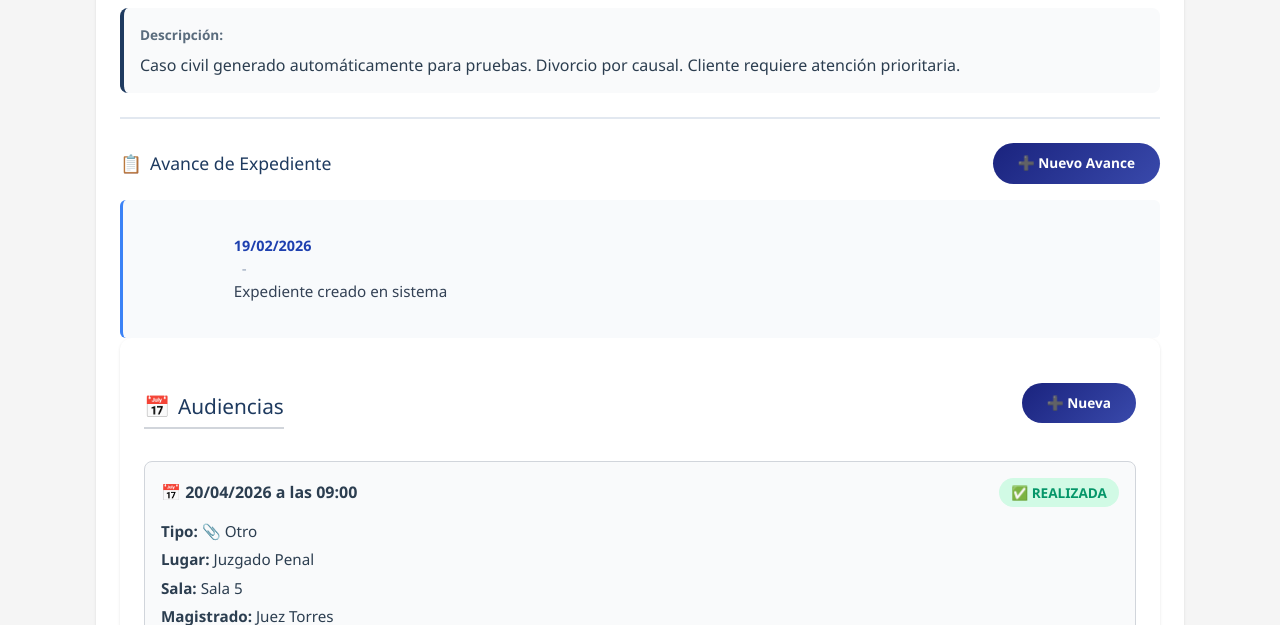
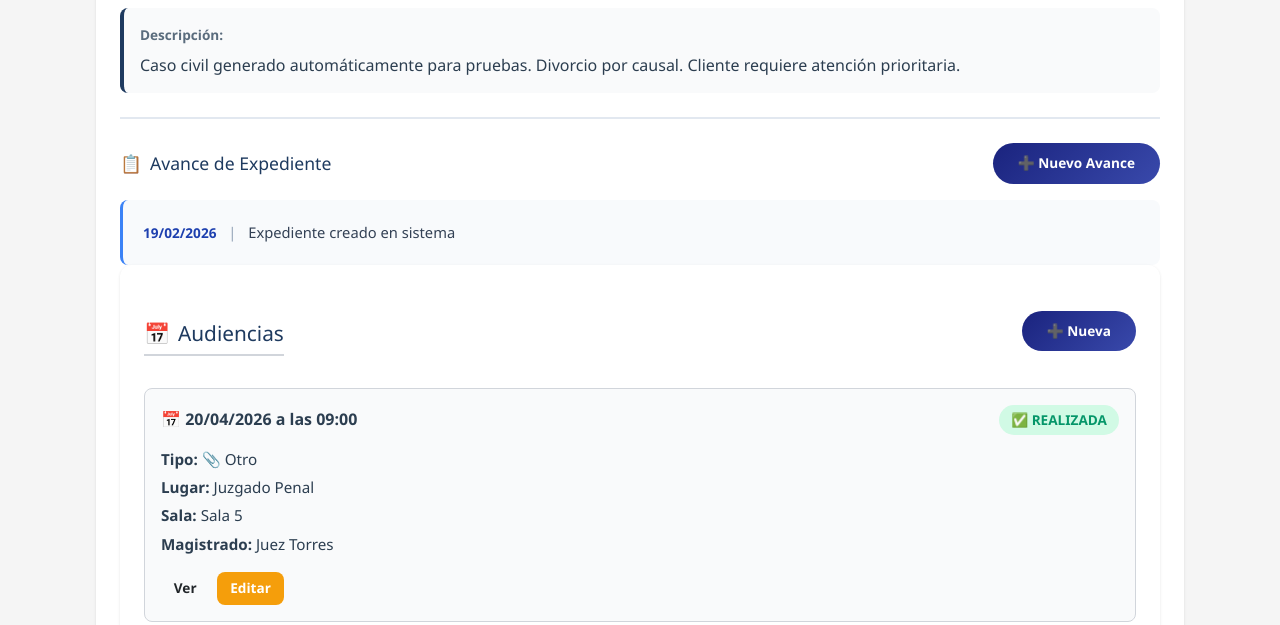
Before and after one commit to quijandriasistema-dot/gestor-expedientes, a Flask app: page /expediente/1 in a window 1280 px wide. Shown: the part 676-1301 px from the top of the page. Run offline with Flask 3, Linux system fonts and the light colour scheme; the visitor is signed in with stand-in values (Sample User, id 1); data comes from the database, SQL or seed files in the repository; parts of the project's set-up code (start-up, migrations or seed data) failed here and were passed over; some libraries are stand-ins or nearby versions.

Commit message:
v1.0.3-fix8 - Avance de Expediente como bitacora unica continua con saltos de linea

```diff
--- a/app/templates/expediente_detalle.html
+++ b/app/templates/expediente_detalle.html
@@ -210,14 +210,12 @@
             </div>
 
             {% if avances %}
-            <div class="avance-lista-compacta">
+            <div class="avance-bitacora">
                 {% for h in avances %}
-                <div class="avance-item-compacto">
-                    <p class="avance-texto">
-                        <span class="avance-fecha-inline">{{ h.fecha.strftime('%d/%m/%Y') if h.fecha else 'Sin fecha' }}</span>
-                        <span class="avance-separator"> - </span>
-                        {{ h.descripcion or 'Sin descripción' }}
-                    </p>
+                <div class="avance-linea">
+                    <span class="avance-fecha-bitacora">{{ h.fecha.strftime('%d/%m/%Y') if h.fecha else 'Sin fecha' }}</span>
+                    <span class="avance-sep">|</span>
+                    <span class="avance-desc-bitacora">{{ h.descripcion or 'Sin descripción' }}</span>
                 </div>
                 {% endfor %}
             </div>
@@ -1003,36 +1001,40 @@
     gap: 0.5rem;
 }
 
-.avance-lista-compacta {
-    display: flex;
-    flex-direction: column;
-    gap: 0.5rem;
-}
-
-.avance-item-compacto {
+.avance-bitacora {
     background: #f8fafc;
-    border-radius: 6px;
-    padding: 0.75rem 1rem;
+    border-radius: 8px;
+    padding: 1rem 1.25rem;
     border-left: 3px solid #3b82f6;
 }
 
-.avance-item-compacto .avance-texto {
-    margin: 0;
+.avance-linea {
+    padding: 0.35rem 0;
+    border-bottom: 1px dashed #e2e8f0;
+    font-size: 0.92rem;
+    line-height: 1.5;
     color: #334155;
-    font-size: 0.95rem;
-    line-height: 1.5;
-    white-space: pre-wrap;
 }
 
-.avance-fecha-inline {
-    color: #1e40af;
-    font-weight: 600;
-    font-size: 0.9rem;
+.avance-linea:last-child {
+    border-bottom: none;
 }
 
-.avance-separator {
+.avance-fecha-bitacora {
+    color: #1e40af;
+    font-weight: 700;
+    font-size: 0.85rem;
+    white-space: nowrap;
+}
+
+.avance-sep {
     color: #94a3b8;
-    margin: 0 0.25rem;
+    margin: 0 0.5rem;
+    font-weight: 400;
+}
+
+.avance-desc-bitacora {
+    color: #334155;
 }
 
 .avance-vacio {
```
